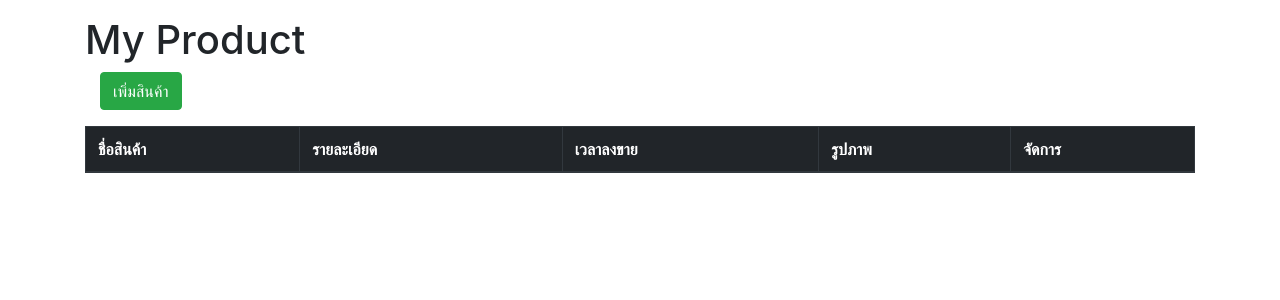
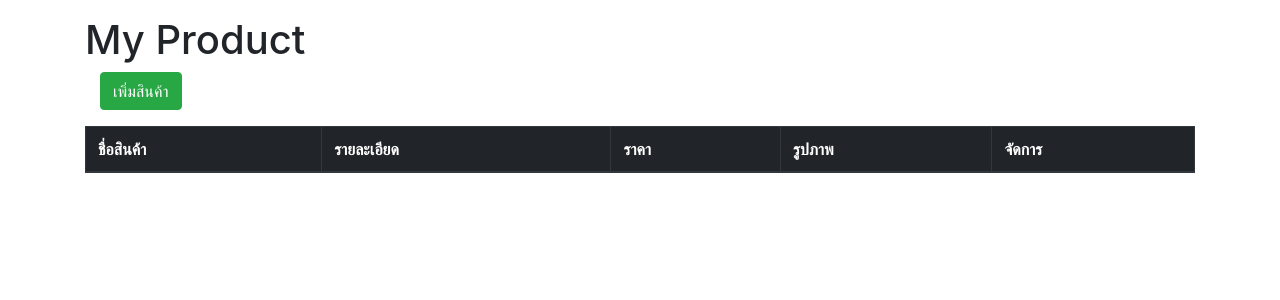
Before and after one commit to Nattawut-M/php-2nd-shop, a PHP site: page /myproduct.php in a window 1280 px wide. Shown: the part 58-358 px from the top of the page. Run offline with PHP 8.4, Linux system fonts and the light colour scheme; a user stored in the database is signed in; data comes from the database, SQL or seed files in the repository; lists and menus that the app fills with data are empty; some libraries are stand-ins or nearby versions.

Commit message:
แก้ไขชื่อคอลัมน์จาก "เวลาลงขาย" เป็น "ราคา"

```diff
--- a/myproduct.php
+++ b/myproduct.php
@@ -25,7 +25,7 @@
             <tr  class="">
                <th scope="col">ชื่อสินค้า</th>
                <th scope="col">รายละเอียด</th>
-               <th scope="col">เวลาลงขาย</th>
+               <th scope="col">ราคา</th>
                <th scope="col">รูปภาพ</th>
                <th scope="col">จัดการ</th>
             </tr>
```
